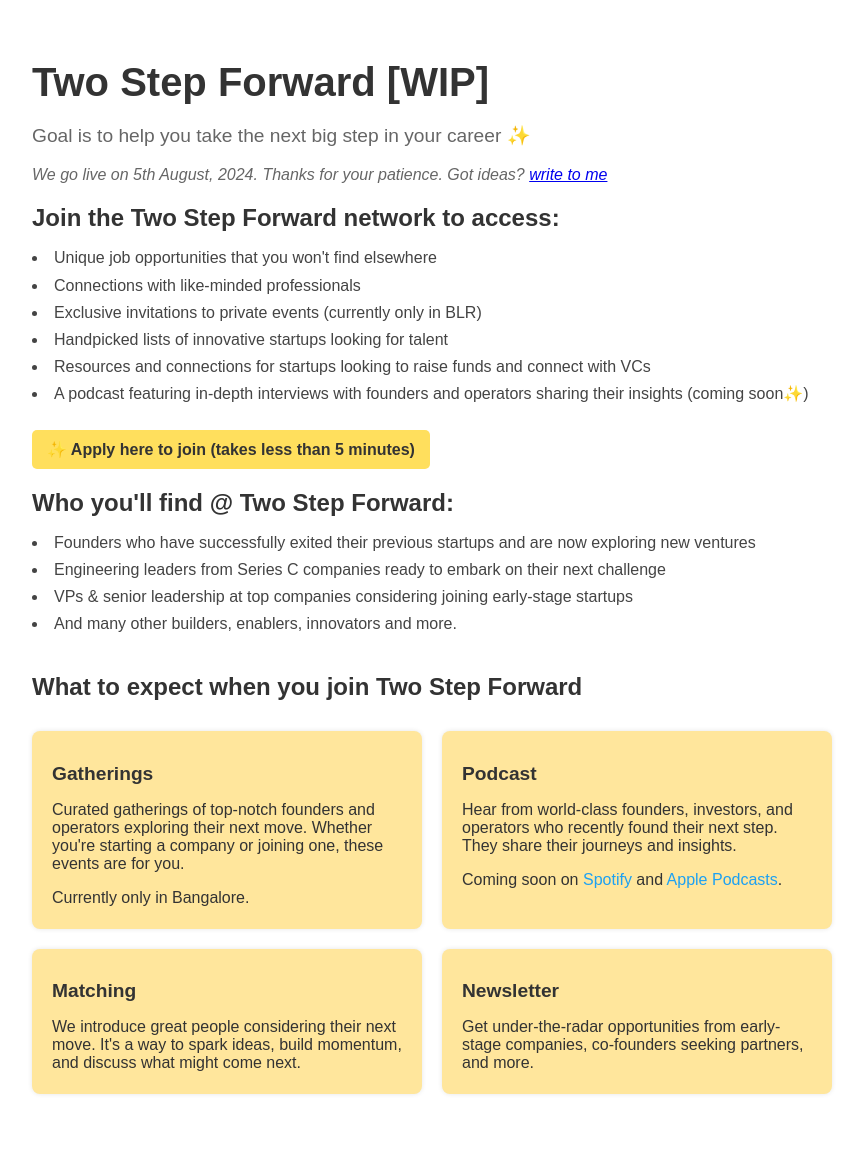
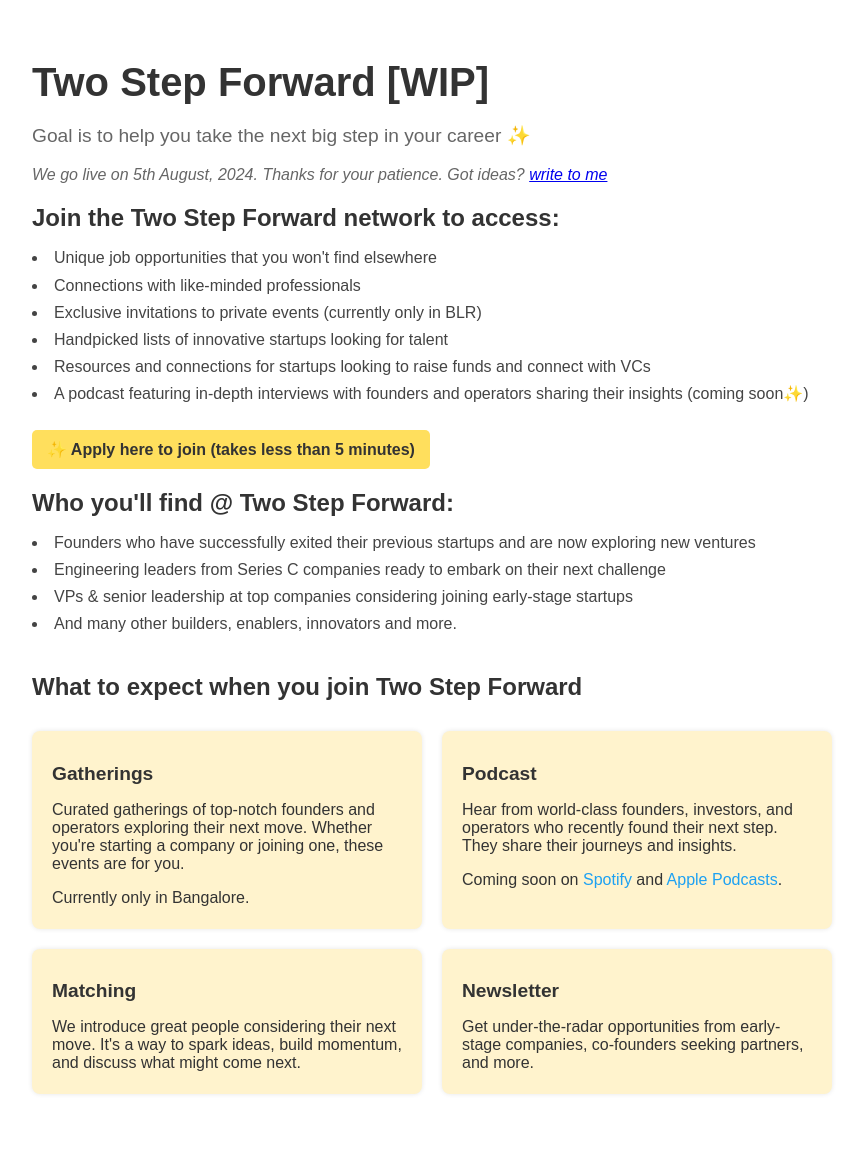
Before and after one commit to theshajha/theshajha, a Jekyll site: the page two-step-forward.html, which Jekyll copies as it is, in a window 1280 px wide. Shown: the whole page, without its empty margins (208-1071 px from the left). Built offline with Jekyll 4.4.1, drawn with Linux system fonts in a browser that asks for light colours.

```diff
--- a/two-step-forward.html
+++ b/two-step-forward.html
@@ -88,7 +88,7 @@
         .info-box {
             flex: 1 1 calc(40% - 20px);
             padding: 12px 20px;
-            background-color: #FFE69C;
+            background-color: #FFF3CD;
             border-radius: 8px;
             box-shadow: 0 0 5px rgba(0, 0, 0, 0.1);
         }
```
